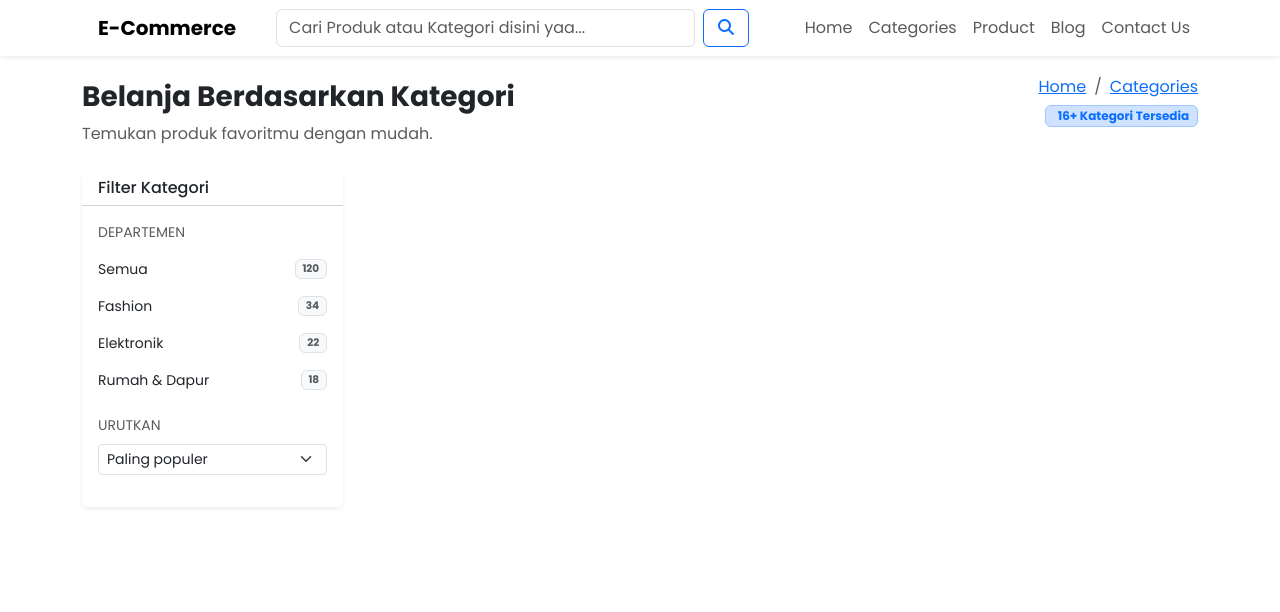
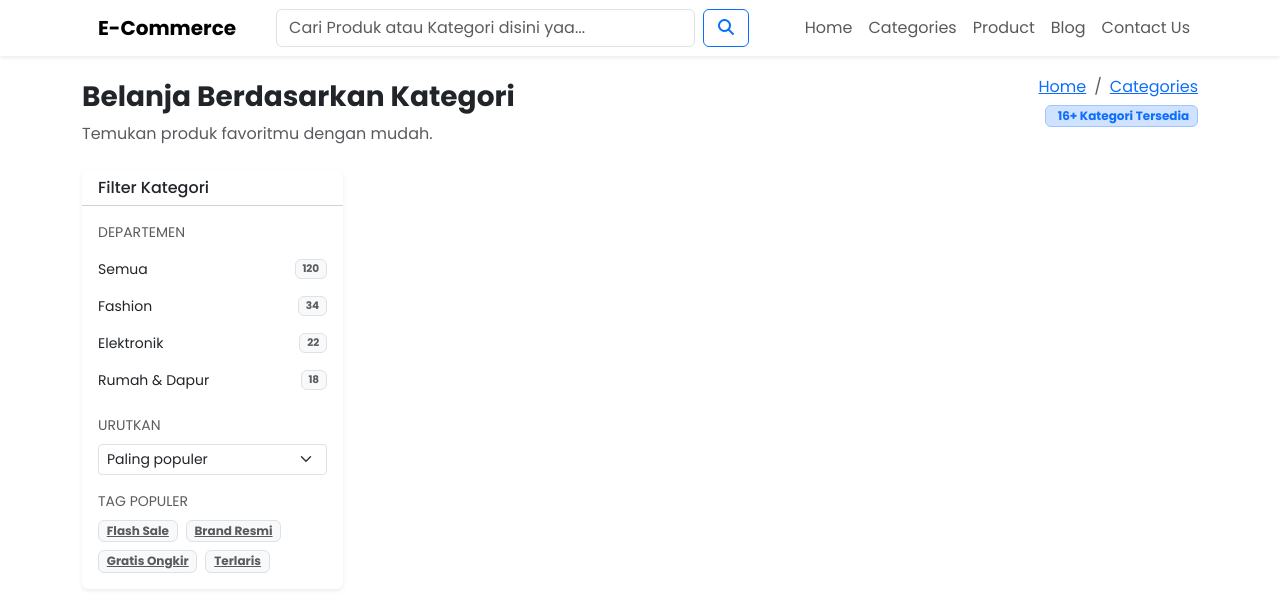
Before and after one commit to arvinr16/WebDesign_Praktikum, a website: page MateriWebDesignInterface_Public/WebDesignInterface_Week12-Week13/categories.html in a window 1280 px wide. Drawn offline with nearby package versions, Linux system fonts and the light colour scheme; some icons are missing.

Commit message:
Adding 'Tags' (finish) in 'Main' Section 'categories.html'

```diff
--- a/MateriWebDesignInterface_Public/WebDesignInterface_Week12-Week13/categories.html
+++ b/MateriWebDesignInterface_Public/WebDesignInterface_Week12-Week13/categories.html
@@ -165,10 +165,19 @@
                     <option value="alphabet">A - Z</option>
                 </select>
 
-
+                <!-- Tags -->
+                 <p class="fw-semihold small text-uppercase text-muted mb-2">Tag Populer</p>
+                 <div class="d-flex flex-wrap gap-2">
+                    <a href="#" class="badge bg-light text-muted border">Flash Sale</a>
+                    <a href="#" class="badge bg-light text-muted border">Brand Resmi</a>
+                    <a href="#" class="badge bg-light text-muted border">Gratis Ongkir</a>
+                    <a href="#" class="badge bg-light text-muted border">Terlaris</a>
+                 </div>
               </div>
             </div>
           </aside>
+
+
         </div>
       </div>
     </main>
```
